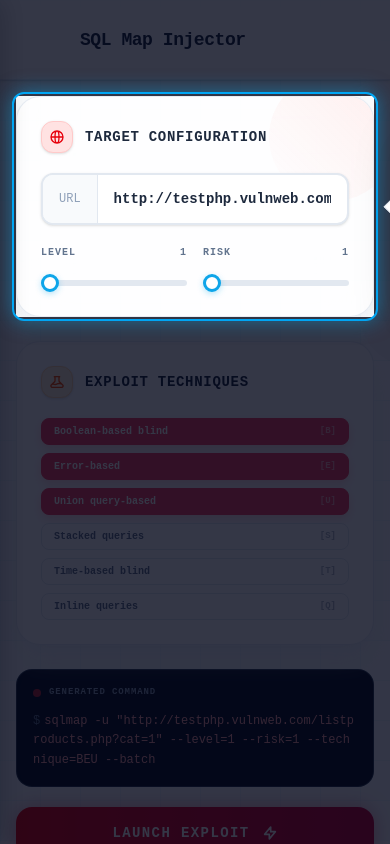
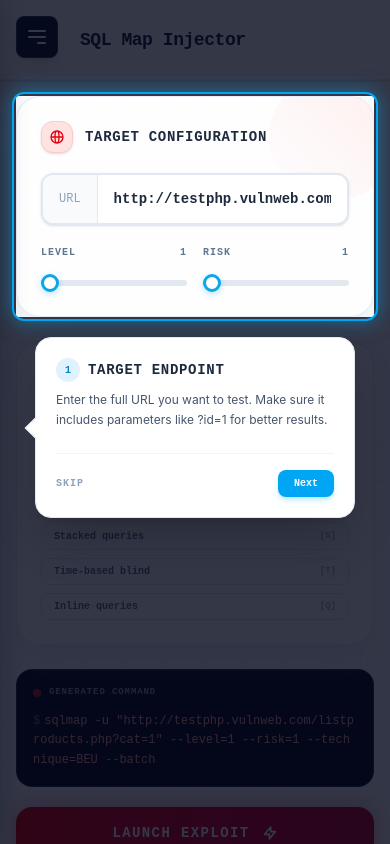
Before and after one commit to Fatradhinata/onyxspire, a Next.js app: page /sql-injector in a window 390 px wide. Built offline with nearby package versions, Linux system fonts and the light colour scheme.

Commit message:
refactor: update navigation components and global styles

```diff
--- a/app/globals.css
+++ b/app/globals.css
@@ -1004,3 +1004,13 @@ body {
     .copy-btn:hover {
       color: #0ea5e9;
     }
+
+    @keyframes shake {
+      0%, 100% { transform: translateX(0); }
+      25% { transform: translateX(-4px); }
+      75% { transform: translateX(4px); }
+    }
+
+    .animate-shake {
+      animation: shake 0.2s ease-in-out 0s 2;
+    }
--- a/components/ProductTour.tsx
+++ b/components/ProductTour.tsx
@@ -67,6 +67,24 @@ export function ProductTour({ steps, onComplete, isVisible }: ProductTourProps)
   const getTooltipStyle = () => {
     const gap = 20;
     const { top, left, width, height, bottom, right } = spotlightRect;
+
+    const isMobile = window.innerWidth < 768; // simple mobile check
+
+    // Fallback for mobile devices
+    if (isMobile) {
+      let mobileTop = bottom + gap;
+      // If bottom placement goes offscreen, place it above
+      if (mobileTop + 200 > window.innerHeight) {
+         mobileTop = Math.max(10, top - gap - 200);
+      }
+      return {
+        top: mobileTop,
+        left: "50%",
+        transform: "translateX(-50%)",
+        width: "90%",
+        maxWidth: "320px"
+      };
+    }
 
     switch (currentStep.placement) {
       case "top":
--- a/components/Sidebar.tsx
+++ b/components/Sidebar.tsx
@@ -2,9 +2,11 @@
 
 import Link from "next/link";
 import { usePathname } from "next/navigation";
+import { useState } from "react";
 
 export function Sidebar() {
   const pathname = usePathname();
+  const [isOpen, setIsOpen] = useState(false);
 
   // Helper udah gue upgrade biar bisa bedain Main Menu sama Sub Menu
   const getNavClass = (path: string, isSubMenu: boolean = false) => {
@@ -25,19 +27,44 @@ export function Sidebar() {
   };
 
   const isSecuritySectionActive =
-    pathname === "/scanner" || pathname === "/port-scanner";
+    pathname === "/scanner" || pathname === "/port-scanner" || pathname === "/sql-injector";
 
   return (
+    <>
+      {/* Mobile Toggle Button */}
+      <button
+        onClick={() => setIsOpen(!isOpen)}
+        className="fixed top-4 left-4 z-[60] md:hidden p-2 bg-slate-900 text-white rounded-lg border border-slate-700 shadow-lg"
+      >
+        {isOpen ? (
+          <svg className="w-6 h-6" fill="none" stroke="currentColor" viewBox="0 0 24 24">
+            <path strokeLinecap="round" strokeLinejoin="round" strokeWidth={2} d="M6 18L18 6M6 6l12 12" />
+          </svg>
+        ) : (
+          <svg className="w-6 h-6" fill="none" stroke="currentColor" viewBox="0 0 24 24">
+            <path strokeLinecap="round" strokeLinejoin="round" strokeWidth={2} d="M4 6h16M4 12h16m-7 6h7" />
+          </svg>
+        )}
+      </button>
+
+      {/* Overlay for Mobile */}
+      {isOpen && (
+        <div
+          className="fixed inset-0 bg-black/50 backdrop-blur-sm z-40 md:hidden"
+          onClick={() => setIsOpen(false)}
+        />
+      )}
+
       <aside
         id="sidebar"
-      className="w-64 bg-slate-950 border-r border-slate-800/80 flex flex-col justify-between h-full flex-shrink-0 fixed md:relative z-50 shadow-[4px_0_24px_rgba(0,0,0,0.2)] transition-transform duration-300 -translate-x-full md:translate-x-0"
+        className={`w-64 bg-slate-950 border-r border-slate-800/80 flex flex-col justify-between h-full flex-shrink-0 fixed md:relative z-50 shadow-[4px_0_24px_rgba(0,0,0,0.2)] transition-transform duration-300 ${isOpen ? "translate-x-0" : "-translate-x-full md:translate-x-0"}`}
       >
         <div>
-        <div className="h-20 flex items-center gap-3 px-6 border-b border-slate-800/60 bg-slate-950 relative overflow-hidden">
-          <div className="absolute -right-4 -top-4 w-16 h-16 bg-sky-500/10 blur-xl rounded-full" />
-          <div className="w-8 h-8 bg-gradient-to-br from-sky-400/20 to-indigo-500/20 border border-sky-400/40 flex items-center justify-center transform rotate-45 shadow-[0_0_10px_rgba(14,165,233,0.2)]">
+          <Link href="/" className="h-20 flex items-center gap-3 pl-16 pr-6 md:px-6 border-b border-slate-800/60 bg-slate-950 relative overflow-hidden group hover:bg-slate-900 transition-colors">
+            <div className="absolute -right-4 -top-4 w-16 h-16 bg-sky-500/10 blur-xl rounded-full transition-all group-hover:bg-sky-500/20" />
+            <div className="w-8 h-8 bg-gradient-to-br from-sky-400/20 to-indigo-500/20 border border-sky-400/40 flex items-center justify-center transform rotate-45 shadow-[0_0_10px_rgba(14,165,233,0.2)] transition-transform group-hover:rotate-90">
               <svg
-              className="w-4 h-4 text-sky-400 transform -rotate-45"
+                className="w-4 h-4 text-sky-400 transform -rotate-45 group-hover:-rotate-90 transition-transform"
                 fill="none"
                 stroke="currentColor"
                 viewBox="0 0 24 24"
@@ -51,19 +78,18 @@ export function Sidebar() {
               </svg>
             </div>
             <div className="relative z-10">
-            <h1 className="font-amarillo text-xl text-white tracking-widest mt-1">
+              <h1 className="font-amarillo text-xl text-white tracking-widest mt-1 group-hover:text-sky-400 transition-colors">
                 ONYXSPIRE
               </h1>
             </div>
-        </div>
+          </Link>
 
-        <nav className="p-4 space-y-1 mt-2 overflow-y-auto max-h-[calc(100vh-170px)] terminal-scroll">
+          <nav className="p-4 space-y-1 mt-2 overflow-y-auto max-h-[calc(100vh-250px)] terminal-scroll">
             <p className="px-3 text-[10px] font-mono-custom font-bold text-slate-500 uppercase tracking-wider mb-3">
               Main Modules
             </p>
 
-          {/* === INI YANG BENER: PAKE getNavClass === */}
-          <Link href="/dashboard" className={getNavClass("/dashboard")}>
+            <Link href="/dashboard" className={getNavClass("/dashboard")} onClick={() => setIsOpen(false)}>
               <svg
                 className={`w-5 h-5 transition-colors ${pathname === "/dashboard" ? "text-sky-400" : "group-hover:text-sky-400"}`}
                 fill="none"
@@ -79,8 +105,6 @@ export function Sidebar() {
               </svg>
               <span className="font-mono-custom text-sm">Command Center</span>
             </Link>
-
-
 
             <div className="py-1.5">
               <div
@@ -106,10 +130,7 @@ export function Sidebar() {
                 </span>
               </div>
               <div className="ml-6 pl-4 border-l-2 border-slate-800/80 space-y-1.5 mt-1 relative">
-              {/* === SUB MENU PAKE getNavClass(path, true) === */}
-
-              {/* Automated Hub */}
-              <Link href="/scanner" className={getNavClass("/scanner", true)}>
+                <Link href="/scanner" className={getNavClass("/scanner", true)} onClick={() => setIsOpen(false)}>
                   {pathname === "/scanner" && (
                     <div className="absolute -left-[18px] top-1/2 -translate-y-1/2 w-[18px] h-[2px] bg-sky-500/80 rounded-r-full shadow-[0_0_5px_rgba(14,165,233,0.8)]"></div>
                   )}
@@ -125,10 +146,10 @@ export function Sidebar() {
                   </span>
                 </Link>
 
-              {/* SQL Map Injector */}
                 <Link
                   href="/sql-injector"
                   className={getNavClass("/sql-injector", true)}
+                  onClick={() => setIsOpen(false)}
                 >
                   {pathname === "/sql-injector" && (
                     <div className="absolute -left-[18px] top-1/2 -translate-y-1/2 w-[18px] h-[2px] bg-sky-500/80 rounded-r-full shadow-[0_0_5px_rgba(14,165,233,0.8)]"></div>
@@ -145,10 +166,10 @@ export function Sidebar() {
                   </span>
                 </Link>
 
-              {/* Deep Port Scan */}
                 <Link
                   href="/port-scanner"
                   className={getNavClass("/port-scanner", true)}
+                  onClick={() => setIsOpen(false)}
                 >
                   {pathname === "/port-scanner" && (
                     <div className="absolute -left-[18px] top-1/2 -translate-y-1/2 w-[18px] h-[2px] bg-sky-500/80 rounded-r-full shadow-[0_0_5px_rgba(14,165,233,0.8)]"></div>
@@ -167,7 +188,7 @@ export function Sidebar() {
               </div>
             </div>
 
-          <Link href="/reports" className={getNavClass("/reports")}>
+            <Link href="/reports" className={getNavClass("/reports")} onClick={() => setIsOpen(false)}>
               <svg
                 className={`w-5 h-5 transition-colors ${pathname === "/reports" ? "text-sky-400" : "group-hover:text-sky-400"}`}
                 fill="none"
@@ -188,7 +209,7 @@ export function Sidebar() {
               Administration
             </p>
 
-          <Link href="/billing" className={getNavClass("/billing")}>
+            <Link href="/billing" className={getNavClass("/billing")} onClick={() => setIsOpen(false)}>
               <svg
                 className={`w-5 h-5 transition-colors ${pathname === "/billing" ? "text-sky-400" : "group-hover:text-sky-400"}`}
                 fill="none"
@@ -207,7 +228,7 @@ export function Sidebar() {
               </span>
             </Link>
 
-          <Link href="/settings" className={getNavClass("/settings")}>
+            <Link href="/settings" className={getNavClass("/settings")} onClick={() => setIsOpen(false)}>
               <svg
                 className={`w-5 h-5 transition-colors ${pathname === "/settings" ? "text-sky-400" : "group-hover:text-sky-400"}`}
                 fill="none"
@@ -238,14 +259,14 @@ export function Sidebar() {
           <div className="bg-slate-900 border border-slate-700 rounded-xl p-3 flex items-center gap-3 relative overflow-hidden">
             <div className="absolute -right-4 -top-4 w-12 h-12 bg-sky-500/20 blur-md rounded-full" />
             <div className="w-10 h-10 rounded-full bg-gradient-to-tr from-sky-500 to-indigo-600 flex items-center justify-center text-white font-bold font-mono-custom text-sm shadow-inner relative z-10">
-            FN
+              EN
             </div>
             <div className="flex-1 overflow-hidden relative z-10">
               <p className="text-xs font-bold text-white truncate">
-              Fines Need Hug
+                elangnoah
               </p>
               <p className="text-[10px] text-slate-400 font-mono-custom truncate">
-              admin@tenant.com
+                elangnoah87@gmail.com
               </p>
             </div>
           </div>
@@ -260,5 +281,6 @@ export function Sidebar() {
           </div>
         </div>
       </aside>
+    </>
   );
 }
```
Also changed, not shown: components/Navbar.tsx (+9 -12 lines). Lines whose indentation alone changed are shown as unchanged.
